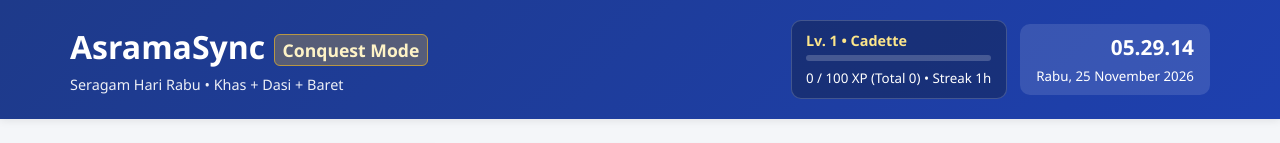
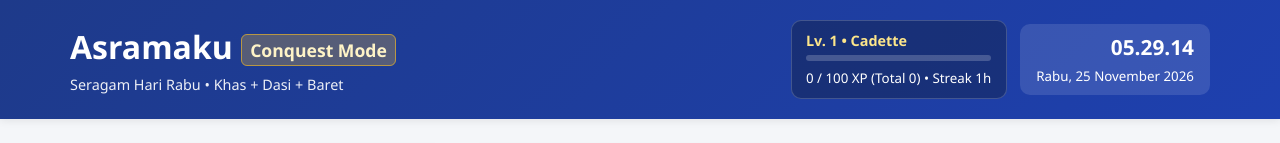
Before and after one commit to chlynzvr/how-to-managed-our-time-or-our-schedule, a plain HTML site: page index.html in a window 1280 px wide. Shown: the top 143 px of the page. Drawn offline with Linux system fonts and the light colour scheme.

Commit message:
Update index.html

```diff
--- a/index.html
+++ b/index.html
@@ -3,14 +3,14 @@
 <head>
   <meta charset="UTF-8">
   <meta name="viewport" content="width=device-width, initial-scale=1.0">
-  <title>AsramaSync Conquest — Pengatur Jadwal & Quest Siswa SMA</title>
+  <title>Asramaku Conquest — Pengatur Jadwal & Quest Siswa SMA</title>
   <link rel="stylesheet" href="style.css">
 </head>
 <body>
   <header class="topbar">
     <div class="container topbar-content">
       <div>
-        <h1>AsramaSync <small class="badge-mode">Conquest Mode</small></h1>
+        <h1>Asramaku <small class="badge-mode">Conquest Mode</small></h1>
         <p class="subtitle" id="uniformBanner">Memuat info seragam hari ini...</p>
       </div>
       <div class="header-right">
```
